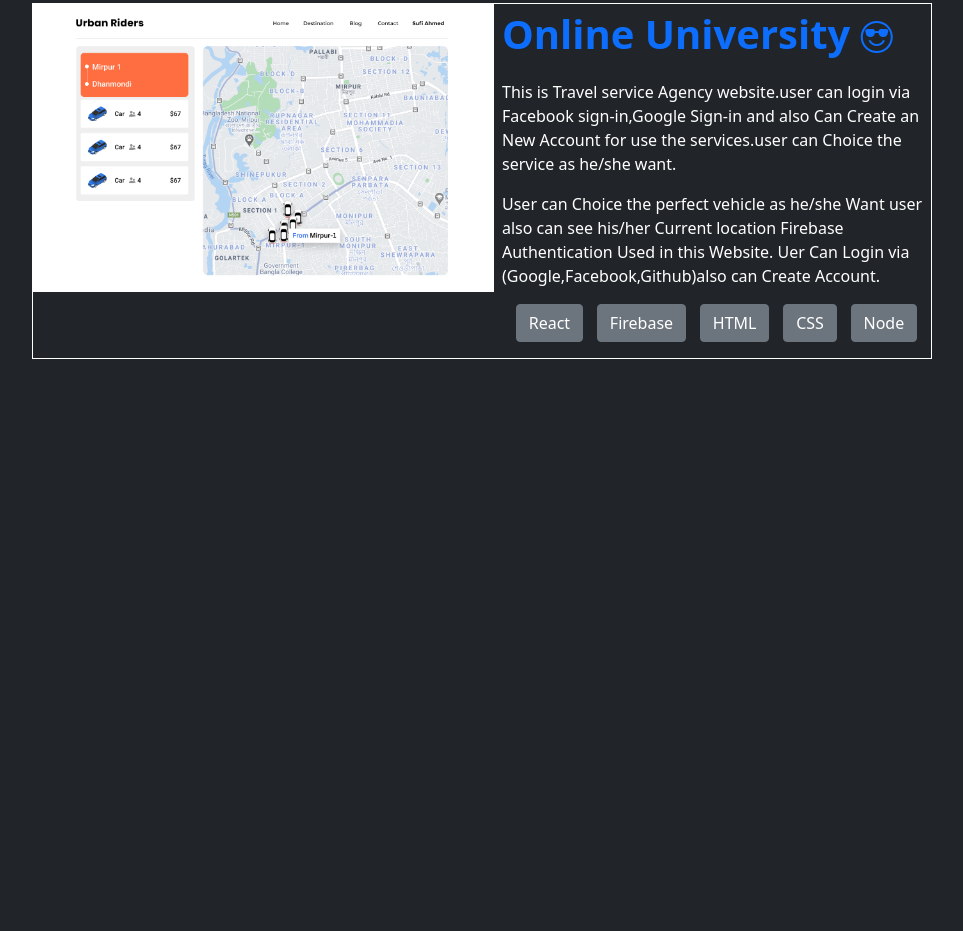
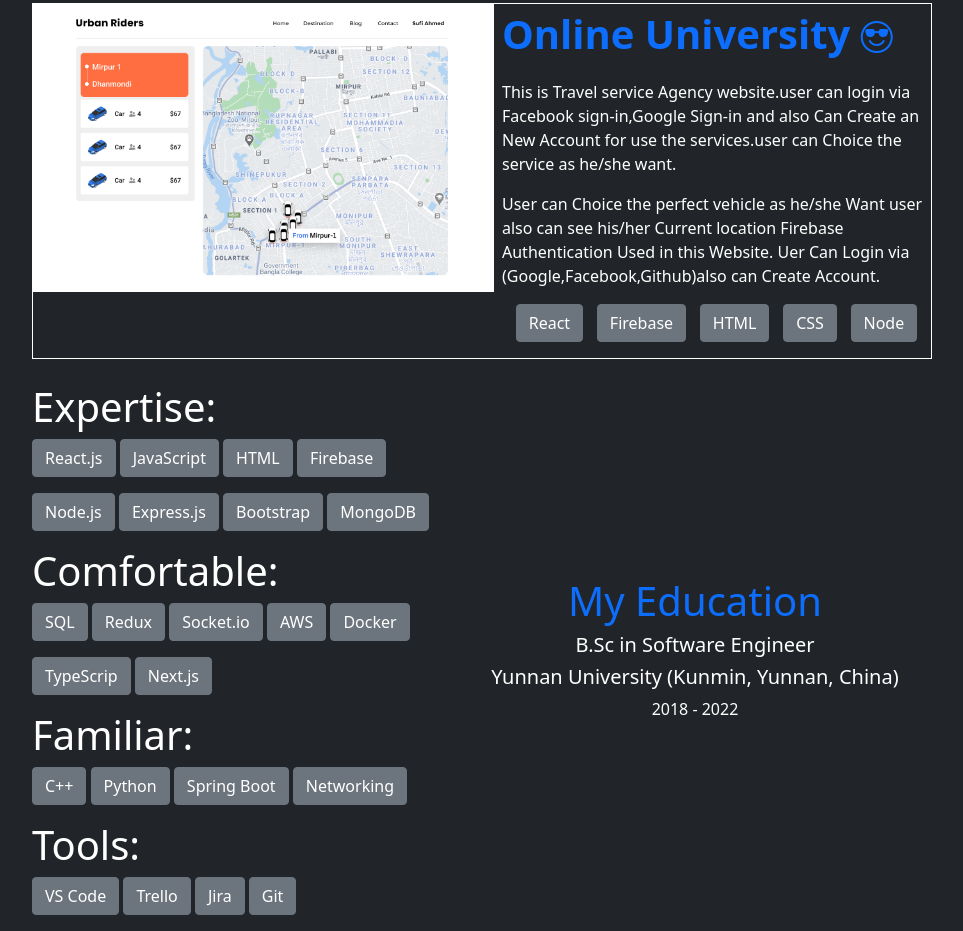
Before and after one commit to MdMubinNomani/phitron-portfolio-assignment1, a plain HTML site: page index.html in a window 1280 px wide. Shown: the part 1143-2074 px from the top of the page, without its empty margins (158-1121 px from the left). Before the commit the page ends 1526 px from the top, so only its background shows below. Drawn offline with nearby package versions, Linux system fonts and the light colour scheme.

Commit message:
added Portfolio part 2

```diff
--- a/index.html
+++ b/index.html
@@ -161,6 +161,57 @@
 
             </div>
 
+            <div class="row w-100">
+                <div class="col-6 text-white">
+                    <h1>Expertise:</h1>
+                    <div>
+                        <p class="btn btn-secondary">React.js</p>
+                        <p class="btn btn-secondary">JavaScript</p>
+                        <p class="btn btn-secondary">HTML</p>
+                        <p class="btn btn-secondary">Firebase</p>
+                        <p class="btn btn-secondary">Node.js</p>
+                        <p class="btn btn-secondary">Express.js</p>
+                        <p class="btn btn-secondary">Bootstrap</p>
+                        <p class="btn btn-secondary">MongoDB</p>
+                    </div>
+
+                    <h1>Comfortable:</h1>
+                    <div>
+                        <p class="btn btn-secondary">SQL</p>
+                        <p class="btn btn-secondary">Redux</p>
+                        <p class="btn btn-secondary">Socket.io</p>
+                        <p class="btn btn-secondary">AWS</p>
+                        <p class="btn btn-secondary">Docker</p>
+                        <p class="btn btn-secondary">TypeScrip</p>
+                        <p class="btn btn-secondary">Next.js</p>
+                    </div>
+
+                    <h1>Familiar:</h1>
+                    <div>
+                        <p class="btn btn-secondary">C++</p>
+                        <p class="btn btn-secondary">Python</p>
+                        <p class="btn btn-secondary">Spring Boot</p>
+                        <p class="btn btn-secondary">Networking</p>
+                    </div>
+
+                    <h1>Tools:</h1>
+                    <div>
+                        <p class="btn btn-secondary">VS Code</p>
+                        <p class="btn btn-secondary">Trello</p>
+                        <p class="btn btn-secondary">Jira</p>
+                        <p class="btn btn-secondary">Git</p>
+                    </div>
+
+                </div>
+                <div class="col-6 text-white d-flex flex-column align-items-center justify-content-center">
+                    <h1 class="text-primary">My Education</h1>
+                    <h5>B.Sc in Software Engineer</h5>
+                    <h5>Yunnan University
+                    (Kunmin, Yunnan, China)</h5>
+                    <p>2018 - 2022</p>
+                </div>
+            </div>
+
         </div>
     </div>
 </body>
```
